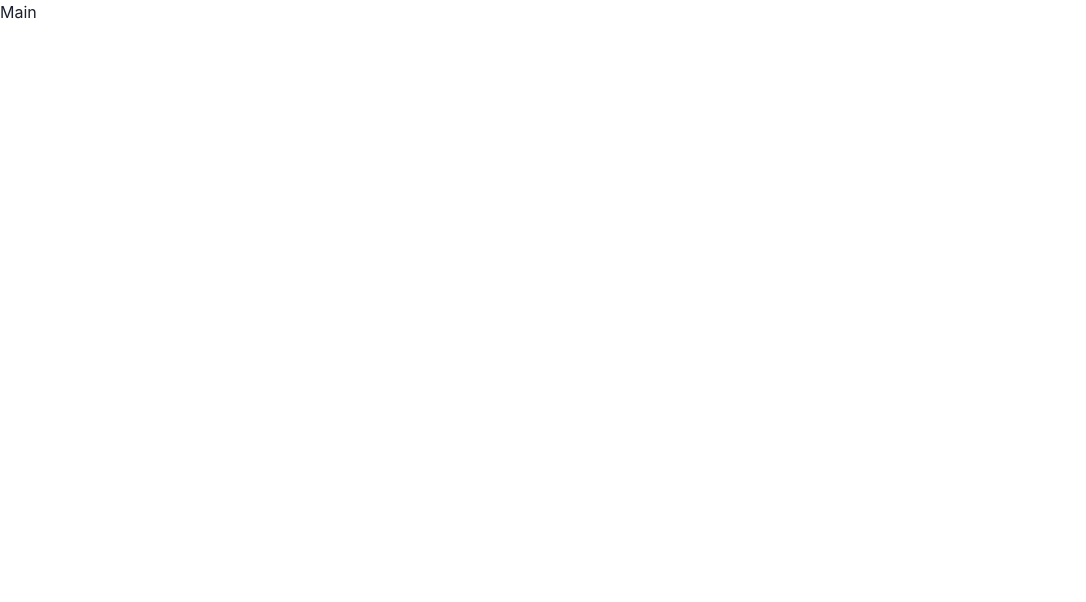
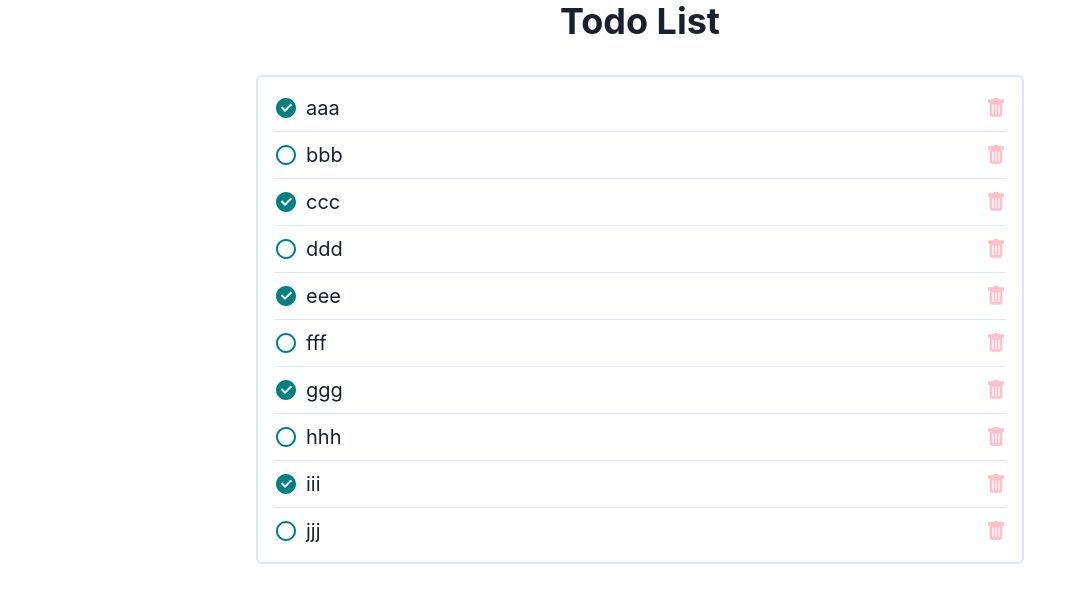
Before and after one commit to k98a73/amlify-todo2, a React (Create React App) app: page / in a window 1280 px wide. Shown: the top 602 px of the page, without its empty margins (0-1086 px from the left). Built offline with nearby package versions, Linux system fonts and the light colour scheme.

Commit message:
TodoListとTodoItemコンポーネントの追加

```diff
--- a/package.json
+++ b/package.json
@@ -17,6 +17,7 @@
     "framer-motion": "^7.5.3",
     "react": "^18.2.0",
     "react-dom": "^18.2.0",
+    "react-icons": "^4.4.0",
     "react-redux": "^8.0.1",
     "react-scripts": "5.0.1",
     "typescript": "^4.6.0",
--- /dev/null
+++ b/src/views/components/TodoItem.tsx
@@ -0,0 +1,34 @@
+import { Flex, Icon, Text } from "@chakra-ui/react";
+import React from "react";
+import {
+  RiCheckboxBlankCircleLine,
+  RiCheckboxCircleFill,
+} from "react-icons/ri";
+import { BsFillTrashFill } from "react-icons/bs";
+
+type Props = {
+  id: string;
+  content: string;
+  isDone: boolean;
+};
+
+const TodoItem: React.VFC<Props> = ({ id, content, isDone }) => {
+  return (
+    <Flex w="100%" align="center" justify="space-between">
+      <Flex align="center">
+        <Icon
+          as={isDone ? RiCheckboxCircleFill : RiCheckboxBlankCircleLine}
+          color="teal"
+          cursor="pointer"
+          h={6}
+          mr={2}
+          w={6}
+        />
+        <Text fontSize="xl">{content}</Text>
+      </Flex>
+      <Icon as={BsFillTrashFill} color="pink" cursor="pointer" h={5} w={5} />
+    </Flex>
+  );
+};
+
+export default TodoItem;
--- /dev/null
+++ b/src/views/components/TodoList.tsx
@@ -0,0 +1,62 @@
+import {
+  Center,
+  Flex,
+  Heading,
+  StackDivider,
+  Text,
+  VStack,
+} from "@chakra-ui/react";
+import React from "react";
+import TodoItem from "./TodoItem";
+
+const TodoList: React.VFC = () => {
+  const TodoList = [
+    { id: "aaa", content: "aaa", idDone: true },
+    { id: "bbb", content: "bbb", idDone: false },
+    { id: "ccc", content: "ccc", idDone: true },
+    { id: "ddd", content: "ddd", idDone: false },
+    { id: "eee", content: "eee", idDone: true },
+    { id: "fff", content: "fff", idDone: false },
+    { id: "ggg", content: "ggg", idDone: true },
+    { id: "hhh", content: "hhh", idDone: false },
+    { id: "iii", content: "iii", idDone: true },
+    { id: "jjj", content: "jjj", idDone: false },
+  ];
+
+  return (
+    <Flex flexDir="column" align="center">
+      <Center mb={8}>
+        <Heading>Todo List</Heading>
+      </Center>
+      <VStack
+        divider={<StackDivider borderColor="gray.200" />}
+        align="stretch"
+        w={{ base: "90vw", sm: "80vw", md: "70vw", lg: "60vw" }}
+        border="2px"
+        borderColor="gray.200"
+        borderRadius="md"
+        p={4}
+        maxH="65vh"
+        overflow="scroll"
+      >
+        {TodoList.length === 0 ? (
+          <Text align="center" fontWeight="bold" fontSize="lg">
+            No Todo
+          </Text>
+        ) : (
+          TodoList.map((item) => {
+            return (
+              <TodoItem
+                id={item.id}
+                content={item.content}
+                isDone={item.idDone}
+              />
+            );
+          })
+        )}
+      </VStack>
+    </Flex>
+  );
+};
+
+export default TodoList;
--- a/src/views/pages/Main.tsx
+++ b/src/views/pages/Main.tsx
@@ -1,7 +1,12 @@
 import React from "react";
+import TodoList from "../components/TodoList";
 
-const Main = () => {
-  return <div>Main</div>;
+const Main: React.VFC = () => {
+  return (
+    <div>
+      <TodoList />
+    </div>
+  );
 };
 
 export default Main;
```
Also changed, not shown: 1 other file (tests, documents, lock files or other folders).
